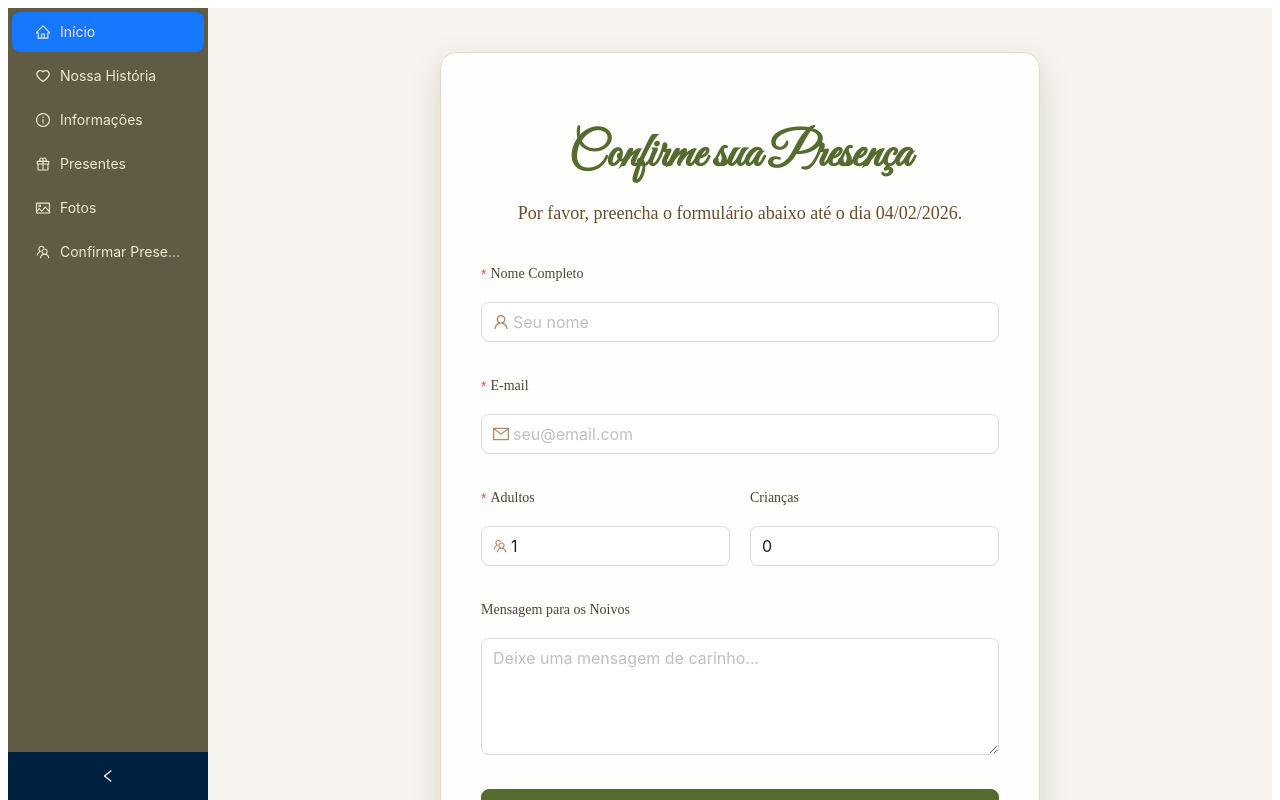
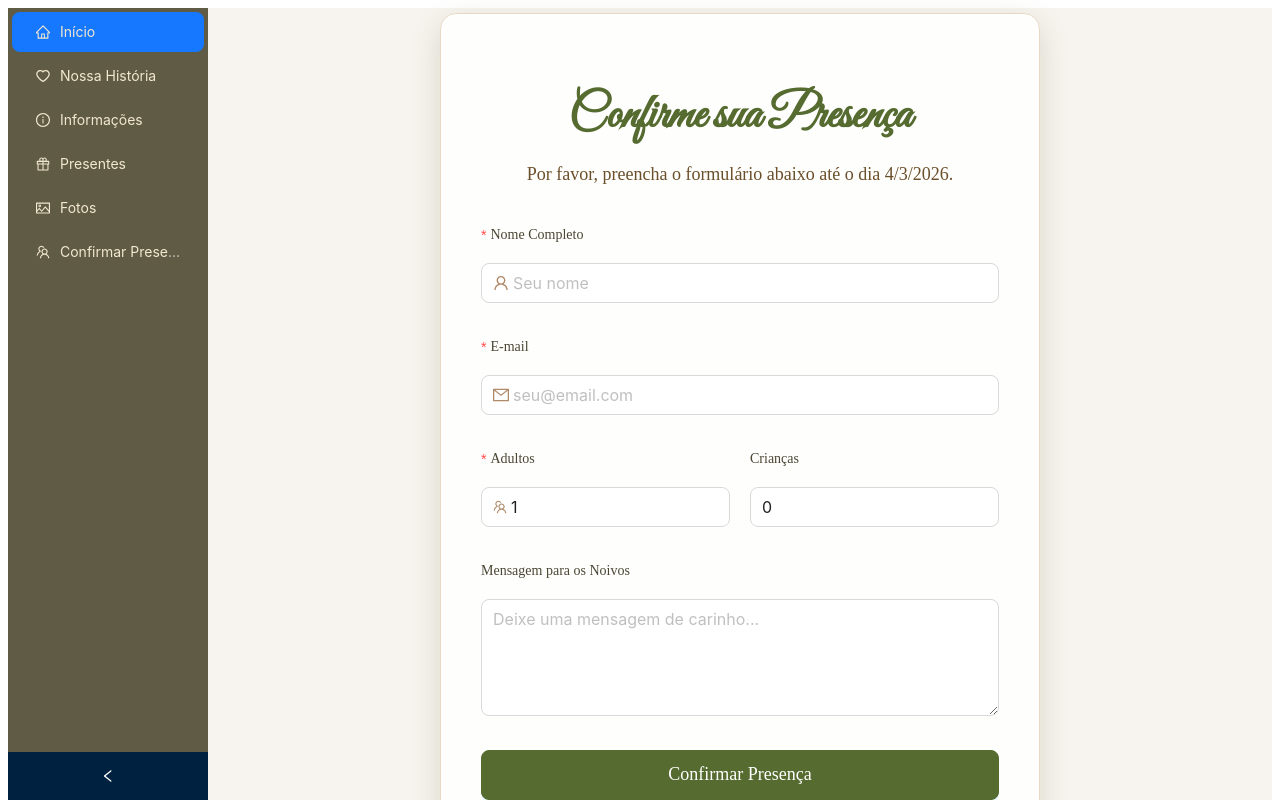
Before and after one commit to vi2511/casamento-laisla, a React (Vite) app: page /rsvp in a window 1280 px wide. Shown: the top 800 px of the page. Built offline with nearby package versions, Linux system fonts and the light colour scheme.

Commit message:
ajuste da pagina

```diff
--- a/src/App.tsx
+++ b/src/App.tsx
@@ -124,7 +124,7 @@ export default function MainLayout() {
           </Header>
         )}
 
-        <Content style={{ background: "#f7f4ef", padding: "24px" }}>
+        <Content style={{ background: "#f7f4ef", padding: "5px" }}>
           <Outlet />
         </Content>
       </Layout>
--- a/src/pages/RSVP.tsx
+++ b/src/pages/RSVP.tsx
@@ -45,14 +45,14 @@ export default function RSVP() {
   };
 
   return (
-    <div style={{ minHeight: "100%", padding: "20px" }}>
+    <div style={{ minHeight: "100%"}}>
       {contextHolder}
       <div className="rsvp-container">
         <h1 className="rsvp-title">
           Confirme sua Presença
         </h1>
         <p className="rsvp-description">
-          Por favor, preencha o formulário abaixo até o dia 04/02/2026.
+          Por favor, preencha o formulário abaixo até o dia 4/3/2026.
         </p>
 
         <Form
--- a/src/pages/WeddingInfo.tsx
+++ b/src/pages/WeddingInfo.tsx
@@ -25,7 +25,7 @@ export default function WeddingInfo() {
               <div className="info-icon"><CalendarOutlined /></div>
               <div className="info-content">
                 <h3 className="info-label">Data</h3>
-                <p className="info-value">04 de Abril de 2026</p>
+                <p className="info-value">4 de abril de 2026</p>
               </div>
             </div>
 
--- a/src/styles/home.css
+++ b/src/styles/home.css
@@ -35,7 +35,7 @@
 .home-photo-frame {
   position: relative;
   width: 100%;
-  max-width:350px;
+  max-width: 350px;
   /* Ajustado para não ficar enorme */
   aspect-ratio: 2/3;
   margin: 0 auto 30px auto;
```
